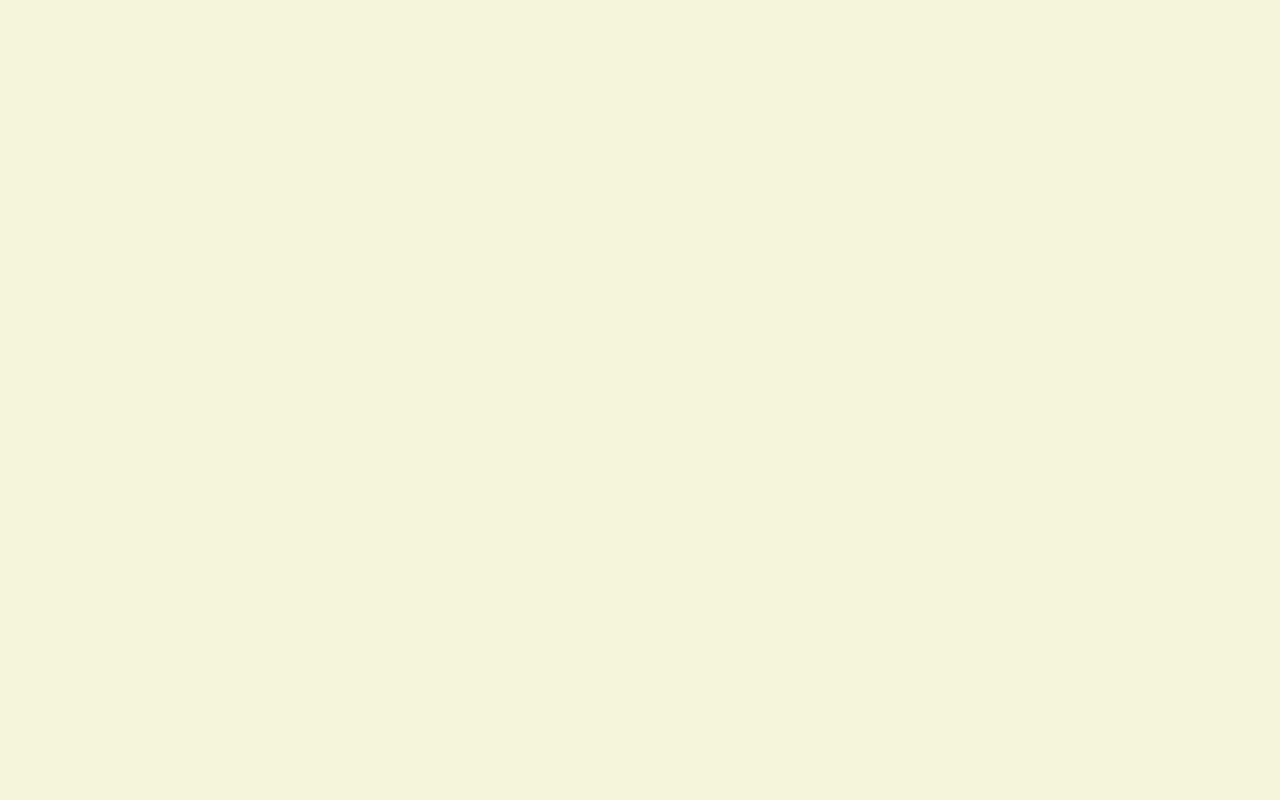
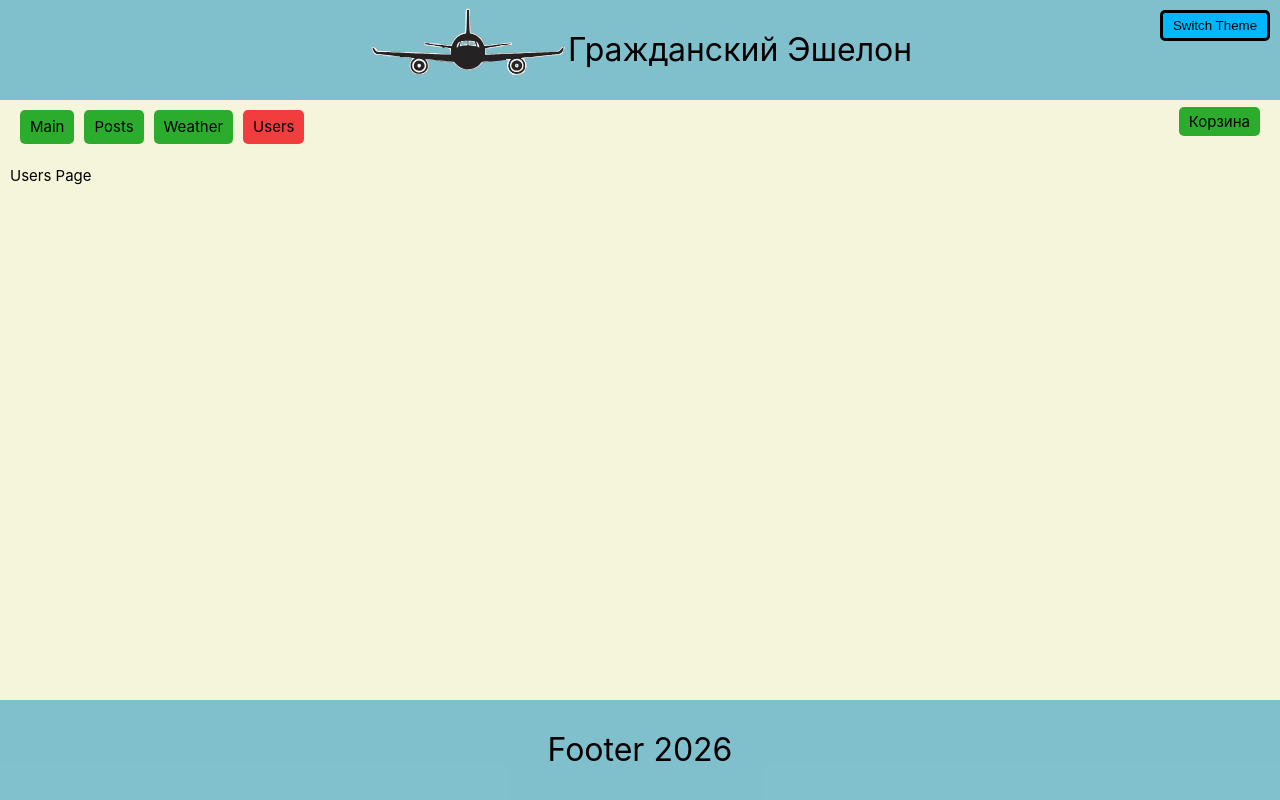
Before and after one commit to arnollder/aero_nexus, a Vue app: page /users in a window 1280 px wide. Before the commit this address had no page. Built offline with nearby package versions, Linux system fonts and the light colour scheme.

Commit message:
feat: UsersView.vue

```diff
--- a/src/components/layouts/MainLayout.vue
+++ b/src/components/layouts/MainLayout.vue
@@ -11,6 +11,9 @@
         >
         <RouterLink :activeClass="'active-link'" class="nav_btn" :to="{ name: 'weather' }"
           >Weather</RouterLink
+        >
+        <RouterLink :activeClass="'active-link'" class="nav_btn" :to="{ name: 'users' }"
+          >Users</RouterLink
         >
       </div>
       <div class="nav_right">
--- a/src/router/index.ts
+++ b/src/router/index.ts
@@ -44,6 +44,14 @@ const router = createRouter({
         layout: MainLayout,
       },
     },
+    {
+      path: '/users',
+      name: 'users',
+      component: () => import('@/views/UsersView.vue'),
+      meta: {
+        layout: MainLayout,
+      },
+    },
   ],
 });
 
--- /dev/null
+++ b/src/views/UsersView.vue
@@ -0,0 +1,7 @@
+<template>
+  <div>Users Page</div>
+</template>
+
+<script setup lang="ts"></script>
+
+<style scoped></style>
```
